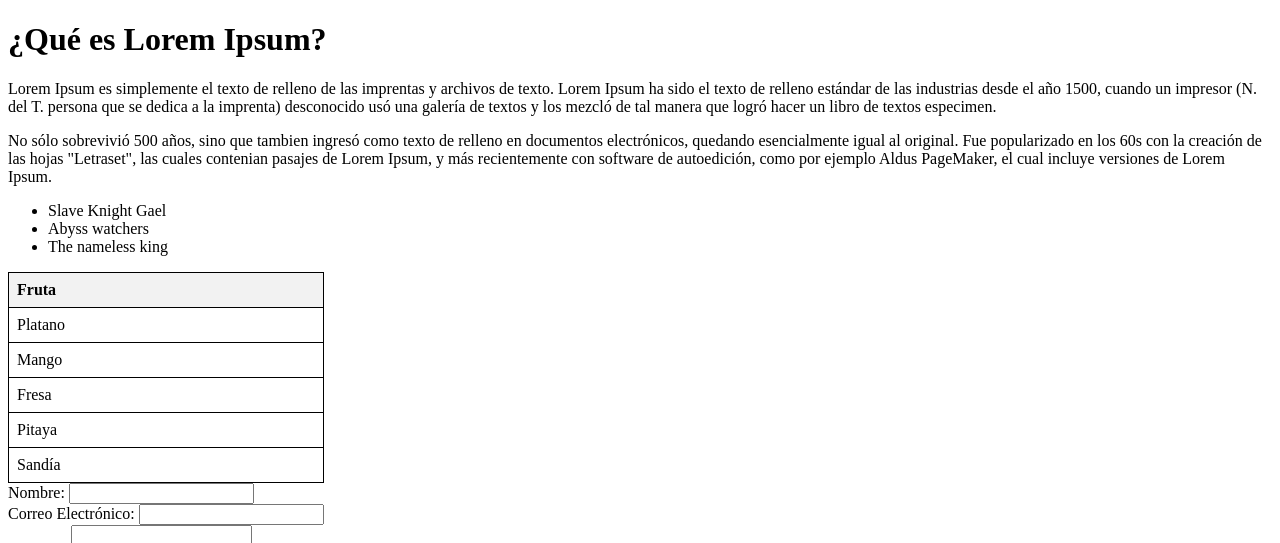
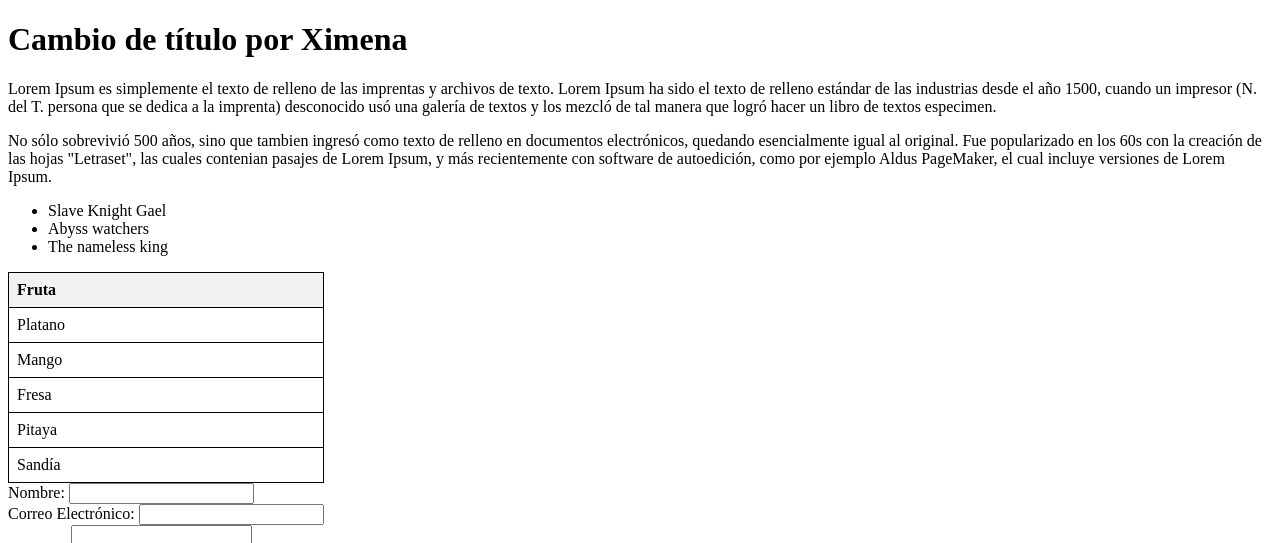
Before and after one commit to AxlSegundo/Practica-1_1, a plain HTML site: page Index.html in a window 1280 px wide. Shown: the top 543 px of the page. Drawn offline with Linux system fonts and the light colour scheme.

Commit message:
Cambié el título

```diff
--- a/Index.html
+++ b/Index.html
@@ -6,7 +6,7 @@
     <title>Tarea 1.3</title>
 </head>
 <body>
-    <h1>¿Qué es Lorem Ipsum?</h1>
+    <h1>Cambio de título por Ximena</h1>
     <p>Lorem Ipsum es simplemente el texto de relleno de las imprentas y archivos de texto. Lorem Ipsum ha sido el texto de relleno estándar de las industrias desde el año 1500, cuando un impresor (N. del T. persona que se dedica a la imprenta) desconocido usó una galería de textos y los mezcló de tal manera que logró hacer un libro de textos especimen.</p>
     <p>No sólo sobrevivió 500 años, sino que tambien ingresó como texto de relleno en documentos electrónicos, quedando esencialmente igual al original. Fue popularizado en los 60s con la creación de las hojas "Letraset", las cuales contenian pasajes de Lorem Ipsum, y más recientemente con software de autoedición, como por ejemplo Aldus PageMaker, el cual incluye versiones de Lorem Ipsum.</p>
     <ul>
```
